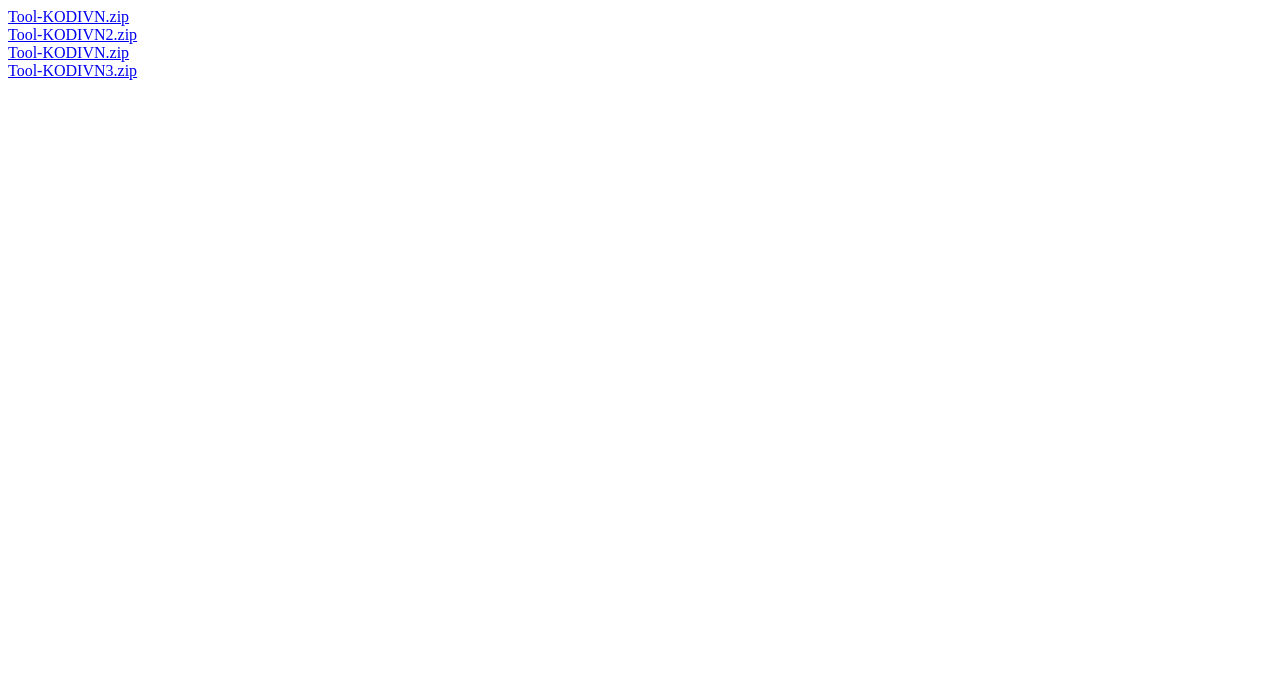
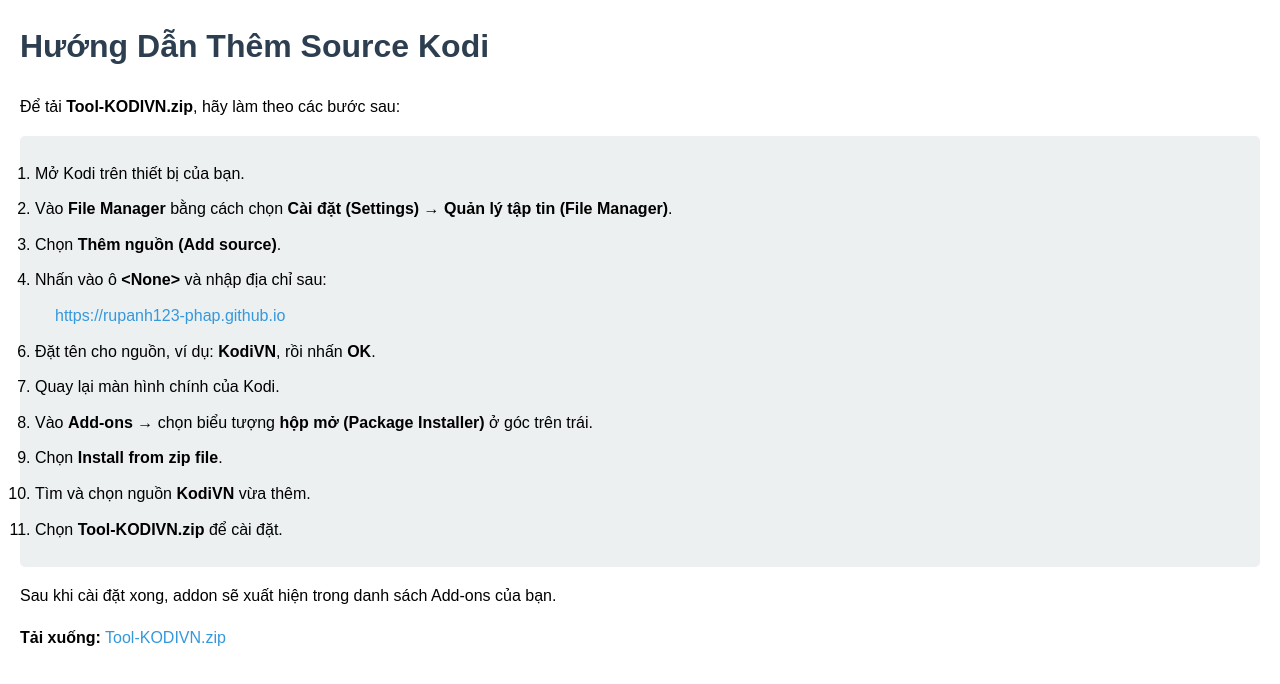
Before and after one commit to rupanh123-phap/rupanh123-phap, a plain HTML site: page index.html in a window 1280 px wide. Drawn offline with Linux system fonts and the light colour scheme.

Commit message:
Add files via upload

```diff
--- a/index.html
+++ b/index.html
@@ -1,4 +1,38 @@
-<a href="/Tool-KODIVN.zip">Tool-KODIVN.zip</a><br/>
-<a href="/Tool-KODIVN.zip">Tool-KODIVN2.zip</a><br/>
-<a href="phuocphap/Tool-KODIVN.zip">Tool-KODIVN.zip</a> <br/>
-<a href="phuocphap/Tool-KODIVN.zip">Tool-KODIVN3.zip</a> <br/>
+<!DOCTYPE html>
+<html lang="vi">
+<head>
+    <meta charset="UTF-8">
+    <meta name="viewport" content="width=device-width, initial-scale=1.0">
+    <title>Hướng Dẫn Thêm Source Kodi</title>
+    <style>
+        body { font-family: Arial, sans-serif; margin: 20px; line-height: 1.6; }
+        h1 { color: #2c3e50; }
+        ol { background: #ecf0f1; padding: 15px; border-radius: 5px; }
+        li { margin: 10px 0; }
+        a { color: #3498db; text-decoration: none; }
+        a:hover { text-decoration: underline; }
+    </style>
+</head>
+<body>
+    <h1>Hướng Dẫn Thêm Source Kodi</h1>
+    <p>Để tải <strong>Tool-KODIVN.zip</strong>, hãy làm theo các bước sau:</p>
+    <ol>
+        <li>Mở Kodi trên thiết bị của bạn.</li>
+        <li>Vào <strong>File Manager</strong> bằng cách chọn <strong>Cài đặt (Settings) → Quản lý tập tin (File Manager)</strong>.</li>
+        <li>Chọn <strong>Thêm nguồn (Add source)</strong>.</li>
+        <li>Nhấn vào ô <strong>&lt;None&gt;</strong> và nhập địa chỉ sau:</li>
+        <li style="list-style-type: none; margin-left: 20px;">
+            <a href="https://rupanh123-phap.github.io" target="_blank">https://rupanh123-phap.github.io</a>
+        </li>
+        <li>Đặt tên cho nguồn, ví dụ: <strong>KodiVN</strong>, rồi nhấn <strong>OK</strong>.</li>
+        <li>Quay lại màn hình chính của Kodi.</li>
+        <li>Vào <strong>Add-ons</strong> → chọn biểu tượng <strong>hộp mở (Package Installer)</strong> ở góc trên trái.</li>
+        <li>Chọn <strong>Install from zip file</strong>.</li>
+        <li>Tìm và chọn nguồn <strong>KodiVN</strong> vừa thêm.</li>
+        <li>Chọn <strong>Tool-KODIVN.zip</strong> để cài đặt.</li>
+    </ol>
+    <p>Sau khi cài đặt xong, addon sẽ xuất hiện trong danh sách Add-ons của bạn.</p>
+
+    <p><strong>Tải xuống:</strong> <a href="/Tool-KODIVN.zip">Tool-KODIVN.zip</a></p>
+</body>
+</html>
```
